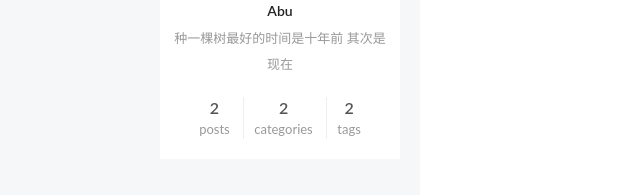
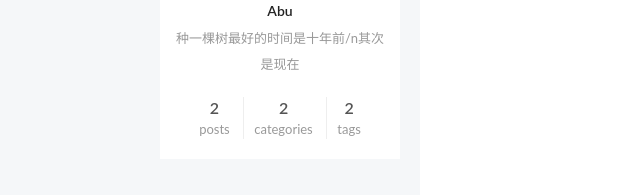
Before and after one commit to Abu8/Abu8.github.io, a plain HTML site: page archives/2019/04/index.html in a window 1280 px wide. Shown: the part 498-693 px from the top of the page, 0-640 px from the left. Drawn offline with Linux system fonts and the light colour scheme; some packages are replaced by stand-ins of ours; a script that the page names is missing.

Commit message:
Site updated: 2019-04-11 19:33:00

```diff
--- a/archives/2019/04/index.html
+++ b/archives/2019/04/index.html
@@ -79,16 +79,16 @@
 
 
 
-<meta name="description" content="种一棵树最好的时间是十年前 其次是现在">
+<meta name="description" content="种一棵树最好的时间是十年前/n其次是现在">
 <meta property="og:type" content="website">
 <meta property="og:title" content="Abu">
 <meta property="og:url" content="http://yoursite.com/archives/2019/04/index.html">
 <meta property="og:site_name" content="Abu">
-<meta property="og:description" content="种一棵树最好的时间是十年前 其次是现在">
+<meta property="og:description" content="种一棵树最好的时间是十年前/n其次是现在">
 <meta property="og:locale" content="zh-ch">
 <meta name="twitter:card" content="summary">
 <meta name="twitter:title" content="Abu">
-<meta name="twitter:description" content="种一棵树最好的时间是十年前 其次是现在">
+<meta name="twitter:description" content="种一棵树最好的时间是十年前/n其次是现在">
 
 
 
@@ -373,7 +373,7 @@
               <img class="site-author-image" itemprop="image" src="/images/nangua.jpg" alt="Abu">
 
               <p class="site-author-name" itemprop="name">Abu</p>
-              <p class="site-description motion-element" itemprop="description">种一棵树最好的时间是十年前 其次是现在</p>
+              <p class="site-description motion-element" itemprop="description">种一棵树最好的时间是十年前/n其次是现在</p>
           </div>
 
           <nav class="site-state motion-element">
```
Also changed, not shown: 2019/04/06/对单片机的简介/index.html (+1 -1 lines), 2019/04/08/一个简单爬虫/index.html (+1 -1 lines), archives/2019/index.html (+4 -4 lines), archives/index.html (+4 -4 lines), categories/Python爬虫/index.html (+4 -4 lines), categories/index.html (+4 -4 lines), categories/单片机/index.html (+4 -4 lines), index.html (+4 -4 lines), tags/index.html (+4 -4 lines), tags/初识/index.html (+4 -4 lines), tags/硬件/index.html (+4 -4 lines).
